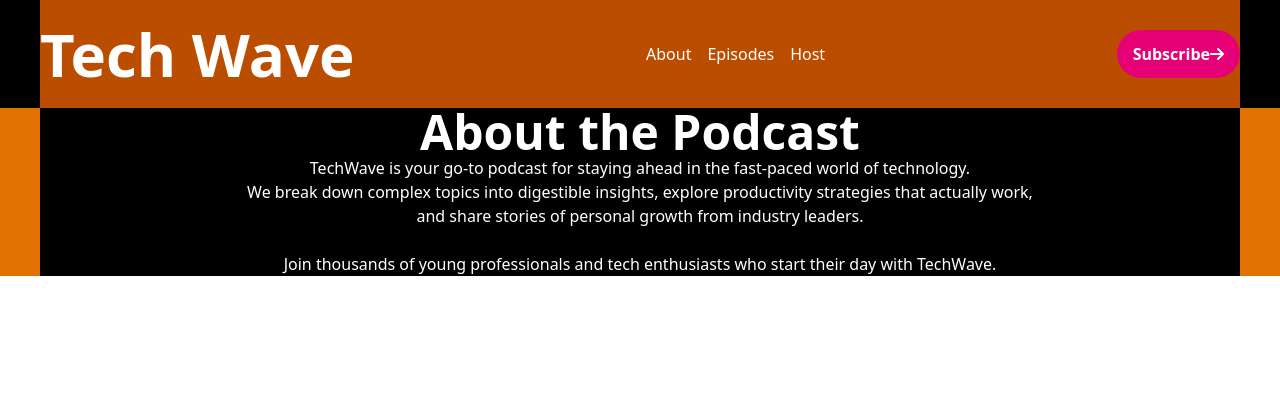
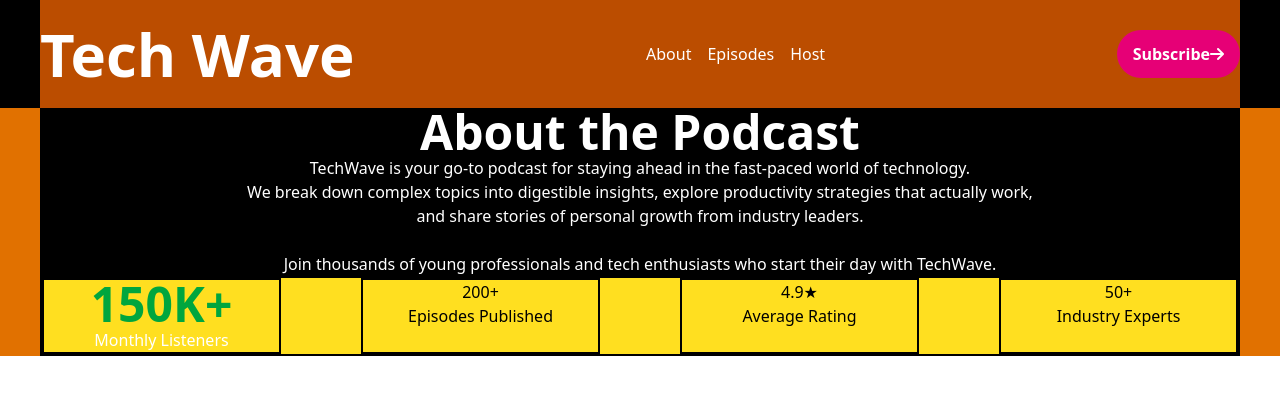
Before and after one commit to MostafizurRahman2488/tech-wave-exercise, a plain HTML site: page index.html in a window 1280 px wide. Drawn offline with nearby package versions, Linux system fonts and the light colour scheme.

Commit message:
Add rating

```diff
--- a/index.html
+++ b/index.html
@@ -43,11 +43,29 @@
                     Join thousands of young professionals and tech enthusiasts who start their day with TechWave.
                 </p>
             </div>
-            <div>
-
+            <div class="max-w-[1200px] m-auto grid grid-cols-2 sm:grid-cols-4 gap-10 sm:gap-20 bg-yellow-300 border-2">
+                <div class="border-2 text-center">
+                    <h3 class="text-green-600 font-black text-5xl">150K+</h3>
+                    <p class="text-white">Monthly Listeners</p>
+                </div>
+                <div class="border-2 text-center">
+                    <h3>200+</h3>
+                    <p>Episodes Published</p>
+                </div>
+                <div class="border-2 text-center">
+                    <h3>4.9★</h3>
+                    <p>Average Rating</p>
+                </div>
+                <div class="border-2 text-center">
+                    <h3>50+</h3>
+                    <p>Industry Experts</p>
+                </div>
             </div>
         </section>
     </main>
+    <footer>
+
+    </footer>
 </body>
 
 </html>
```
